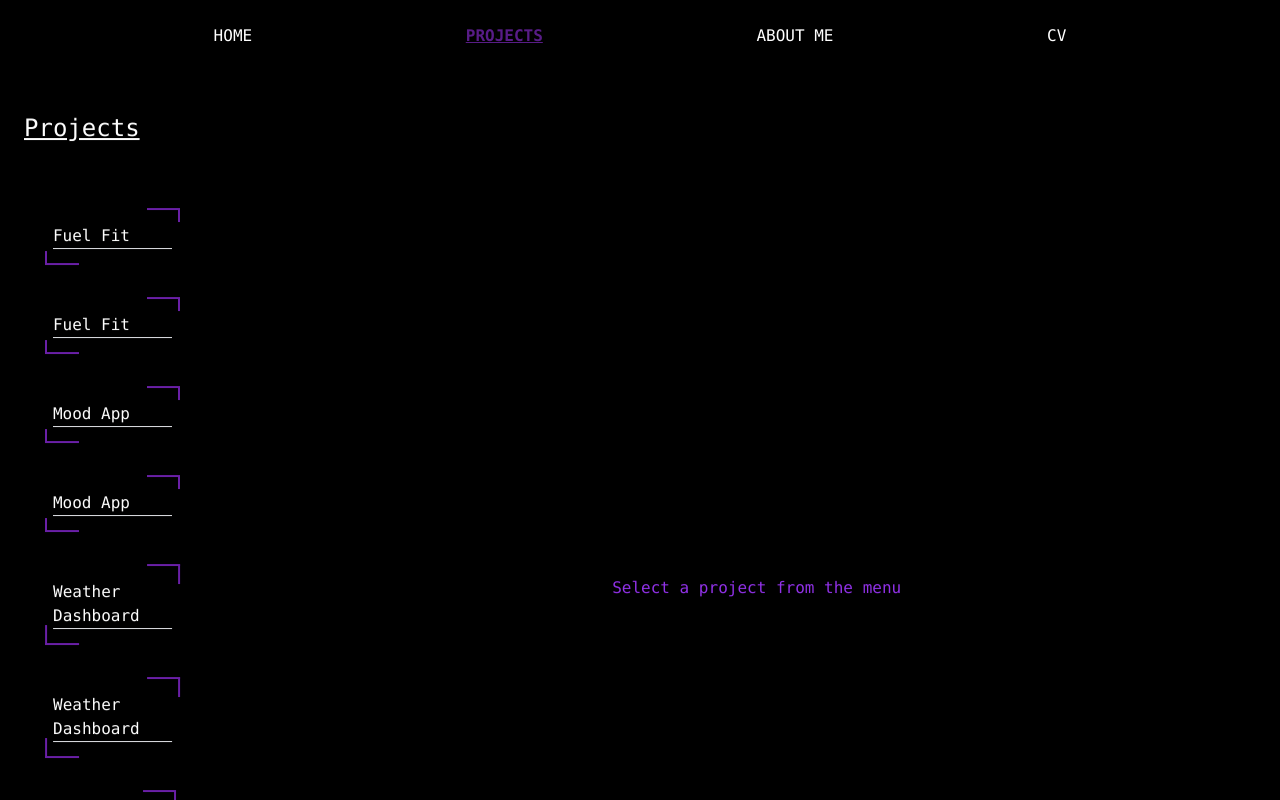
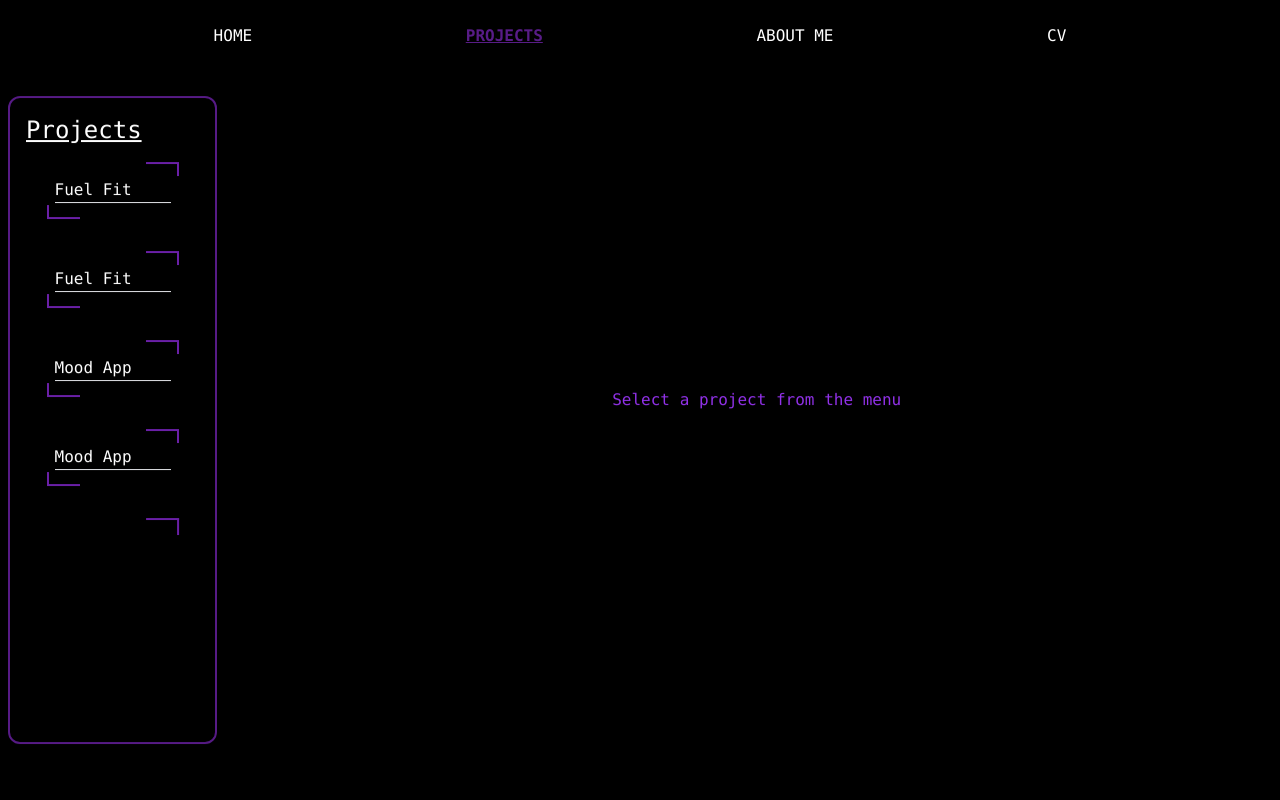
Before and after one commit to Clive-Makongo/my-portfolio, a React (Vite) app: page / in a window 1280 px wide. Both pictures are taken after a click on the button "PROJECTS". Shown: the top 800 px of the page. Built offline with nearby package versions, Linux system fonts and the light colour scheme.

Commit message:
working to fix scroll behaviour

```diff
--- a/src/components/ScrollMenu.jsx
+++ b/src/components/ScrollMenu.jsx
@@ -48,7 +48,7 @@ const ScrollMenu = ({ items, onSelectProject }) => {
     };
 
     return (
-        <div className="h-full overflow-y-hidden flex flex-col items-end mx-1">
+        <div className="h-[100%] flex flex-col items-end mx-1">
             {/* <button
                 onClick={() => scrollMenu('up')}
                 className="mb-2 p-2 bg-indigo-600 rounded-full hover:bg-indigo-700 transition-colors duration-200"
@@ -59,7 +59,7 @@ const ScrollMenu = ({ items, onSelectProject }) => {
             </button> */}
             <div
                 ref={menuRef}
-                className=" w-full  p-4  justify-center overflow-y-scroll snap-y snap-mandatory scrollbar-hide"
+                className=" w-full  p-4  justify-center flex-grow overflow-y-scroll snap-y snap-mandatory scrollbar-hide"
             >
                 {delayedItems.map((item, index) => (
 
@@ -86,9 +86,9 @@ const ScrollMenu = ({ items, onSelectProject }) => {
             </div>
             <button
                 onClick={() => scrollMenu('down')}
-                className="mt-2 p-2 rounded-full hover:bg-purple-900 transition-colors duration-200"
+                className="p-2 h-full w-4 rounded-full hover:bg-purple-900 transition-colors duration-200"
             >
-                <svg xmlns="http://www.w3.org/2000/svg" className="h-6 w-full" fill="none" viewBox="0 0 24 24" stroke="currentColor">
+                <svg xmlns="http://www.w3.org/2000/svg" className=" w-full" fill="none" viewBox="0 0 24 24" stroke="currentColor">
                 <path strokeLinecap="round" strokeLinejoin="round" strokeWidth={2} d="M19 13l-7 7-7-7m14-8l-7 7-7-7" />
             </svg>
             </button>
--- a/src/pages/Home.jsx
+++ b/src/pages/Home.jsx
@@ -236,7 +236,7 @@ function Home() {
           initial="hidden"
           animate="visible"
           variants={containerVariants}
-          className="flex flex-col text-white text-neutral w-[100vwh] bg-black"
+          className="flex flex-col text-white text-neutral w-[100vwh] h-[90vwh] scrollbar-hide overflow-y-hidden  bg-black"
         >
           <motion.div
             className="flex flex-row justify-evenly pt-6"
@@ -293,17 +293,17 @@ function Home() {
                   exit="out"
                   variants={pageVariants}
                   transition={pageTransition}
-                  className="w-full h-[80vwh]  overflow-y-hidden flex"
+                  className="w-full h-[85vh] overflow-hidden flex"
                 >
                   <motion.div
-                    className="w-2/12 ml-2 m-4 "
+                    className="w-2/12 ml-2 m-4 overflow-scroll snap-y snap-mandatory scrollbar-hide border-2 rounded-xl border-purple-900"
                     variants={menuVariants}
                     animate={{
                       transition: { duration: 3, repeat: Infinity }
                     }}
                   >
                     <motion.h1
-                      className="text-2xl font-[120] h-[80vwh] font-mono m-4 mb-4 underline"
+                      className="text-2xl font-[120] font-mono m-4 mb-4 underline"
                       variants={itemVariants}
                     >
                       Projects
@@ -311,7 +311,7 @@ function Home() {
                     <ScrollMenu items={navItems} onSelectProject={handleProjectSelect} />
                   </motion.div>
                   <motion.div
-                    className="w-10/12 flex justify-end flex-row hover:bg-opacity-60 rounded-xl h-[80vwh]"
+                    className="w-10/12 flex justify-end flex-row hover:bg-opacity-60 rounded-xl h-[80vh]"
                     variants={itemVariants}
                   >
                     {selectedProject ? (
```
